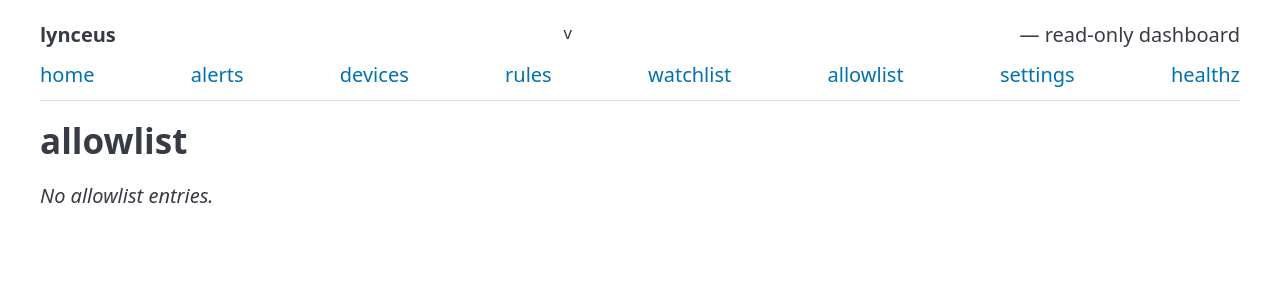
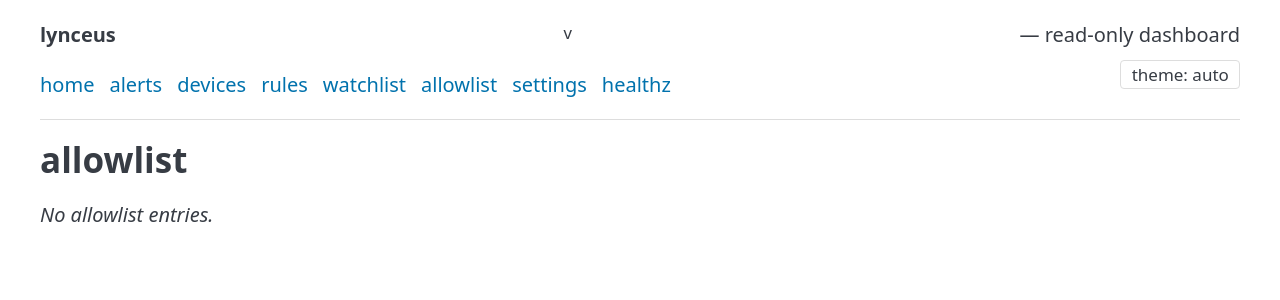
Before and after one commit to kevwillow/lynceus-warden, a Python web app: template src/lynceus/webui/templates/allowlist_list.html in a window 1280 px wide. Shown: the top 300 px of the page. Run offline with Jinja, Linux system fonts and the light colour scheme; the template is opened without the code that fills it, so the values that code supplies are empty.

Commit message:
feat(web): dark mode via prefers-color-scheme (operator-requested polish)
Pico CSS v2.1.1 (already vendored at static/pico.min.css) handles the
dark palette for every standard semantic element via its own
@media (prefers-color-scheme: dark) block. This change adds matching
dark variants for the lynceus-custom surface — severity / confidence /
status badges, the topnav border, the sparkline bar fill, the
severity-tinted alert rows, and the table-scroll fade gradient — and
wires up a topnav toggle that lets operators override the OS preference.

Three CSS layers control the active palette:
- :root holds the light defaults (byte-identical to the prior
  hardcoded color literals, so operators on light OS who never touch
  the toggle see no visual change).
- @media (prefers-color-scheme: dark) :root:not([data-theme="light"])
  applies dark vars when the OS prefers dark AND the operator has
  not forced light.
- [data-theme="dark"] applies dark vars on explicit toggle override,
  beating prefers-color-scheme.

Pico keys off the same data-theme attribute, so the manual toggle
controls both Pico's palette and ours coherently from one flag on
<html>. The toggle button cycles auto → light → dark → auto and
persists the choice to localStorage (lynceus-theme key), so it
survives navigation and reloads. Auto = no data-theme attribute,
deferring to prefers-color-scheme.

The table-scroll horizontal-overflow gradient was a special case: it
hardcoded `white` for the body-bg fade and `rgba(0,0,0,0.15)` for the
edge shadow. The fade now uses var(--pico-background-color) so it
matches whichever bg Pico is rendering; the edge shadow uses a new
--lyn-scroll-edge-shadow var that flips light↔dark so the
"scrollable" visual cue survives the theme flip.

Verified end-to-end against the running dev server: in every theme,
every --lyn-* var resolves to the expected color (light values
byte-identical to pre-change; dark values applied via both the
@media block and the [data-theme="dark"] explicit override path);
toggle cycle works; Pico's own palette flips in lockstep.

Known limitation: lynceus.js is loaded with `defer`, so on every page
load there's a brief flash-of-prefers-color-scheme before the stored
theme is applied. Fixing requires an inline <head> script; deferred
to a future iteration if any operator reports it as bothersome.

Co-Authored-By: Claude Opus 4.7 <noreply@anthropic.com>

```diff
--- a/src/lynceus/webui/static/lynceus.css
+++ b/src/lynceus/webui/static/lynceus.css
@@ -1,11 +1,82 @@
-/* lynceus custom styles — overrides on top of Pico. */
+/* lynceus custom styles — overrides on top of Pico.
+ *
+ * Theme: Pico classless v2.1.1 handles dark mode automatically for every
+ * semantic element (body, text, links, tables, forms, buttons, nav,
+ * article, borders, code, dialogs) via its own
+ * @media (prefers-color-scheme: dark) block. This file only adds dark
+ * variants for the lynceus-custom surface — the severity / confidence /
+ * status badges, the topnav border, the sparkline bar fill, the
+ * severity-tinted alert rows, and the table-scroll fade gradient.
+ *
+ * Three layers control which palette applies:
+ *   1. :root              — light defaults.
+ *   2. @media + :not([data-theme="light"]) — OS-prefers-dark, unless
+ *      the operator has explicitly forced light via the topnav toggle.
+ *   3. [data-theme="dark"] — operator toggle forced dark, overrides
+ *      everything.
+ * Pico uses the same data-theme convention, so the manual toggle
+ * controls both Pico's palette and ours coherently from a single flag
+ * on <html>. */
 
-.badge-low   { background: #dde; color: #224; padding: 2px 6px; border-radius: 4px; font-size: 0.85em; }
-.badge-med   { background: #fec; color: #730; padding: 2px 6px; border-radius: 4px; font-size: 0.85em; }
-.badge-high  { background: #fcc; color: #700; padding: 2px 6px; border-radius: 4px; font-size: 0.85em; }
-.badge-conf-low  { background: #fcc; color: #700; padding: 2px 6px; border-radius: 4px; font-size: 0.85em; }
-.badge-conf-med  { background: #fec; color: #730; padding: 2px 6px; border-radius: 4px; font-size: 0.85em; }
-.badge-conf-high { background: #cfc; color: #060; padding: 2px 6px; border-radius: 4px; font-size: 0.85em; }
+:root {
+  --lyn-badge-positive-bg: #cfc;
+  --lyn-badge-positive-fg: #060;
+  --lyn-badge-warning-bg:  #fec;
+  --lyn-badge-warning-fg:  #730;
+  --lyn-badge-negative-bg: #fcc;
+  --lyn-badge-negative-fg: #700;
+  --lyn-badge-neutral-bg:  #dde;
+  --lyn-badge-neutral-fg:  #224;
+  --lyn-topnav-border:     #ddd;
+  --lyn-sparkline-bar:     #888;
+  --lyn-row-sev-low:       rgba(120, 130, 200, 0.05);
+  --lyn-row-sev-med:       rgba(255, 180, 90, 0.07);
+  --lyn-row-sev-high:      rgba(220, 70, 70, 0.08);
+  --lyn-scroll-edge-shadow: rgba(0, 0, 0, 0.15);
+}
+
+@media (prefers-color-scheme: dark) {
+  :root:not([data-theme="light"]) {
+    --lyn-badge-positive-bg: #1f3a1f;
+    --lyn-badge-positive-fg: #9bd49b;
+    --lyn-badge-warning-bg:  #3a2e15;
+    --lyn-badge-warning-fg:  #e8c074;
+    --lyn-badge-negative-bg: #3a1f1f;
+    --lyn-badge-negative-fg: #e89c9c;
+    --lyn-badge-neutral-bg:  #232838;
+    --lyn-badge-neutral-fg:  #b8c0d8;
+    --lyn-topnav-border:     #2a2f38;
+    --lyn-sparkline-bar:     #8a93a4;
+    --lyn-row-sev-low:       rgba(120, 130, 200, 0.10);
+    --lyn-row-sev-med:       rgba(255, 180, 90, 0.10);
+    --lyn-row-sev-high:      rgba(220, 70, 70, 0.13);
+    --lyn-scroll-edge-shadow: rgba(255, 255, 255, 0.10);
+  }
+}
+
+[data-theme="dark"] {
+  --lyn-badge-positive-bg: #1f3a1f;
+  --lyn-badge-positive-fg: #9bd49b;
+  --lyn-badge-warning-bg:  #3a2e15;
+  --lyn-badge-warning-fg:  #e8c074;
+  --lyn-badge-negative-bg: #3a1f1f;
+  --lyn-badge-negative-fg: #e89c9c;
+  --lyn-badge-neutral-bg:  #232838;
+  --lyn-badge-neutral-fg:  #b8c0d8;
+  --lyn-topnav-border:     #2a2f38;
+  --lyn-sparkline-bar:     #8a93a4;
+  --lyn-row-sev-low:       rgba(120, 130, 200, 0.10);
+  --lyn-row-sev-med:       rgba(255, 180, 90, 0.10);
+  --lyn-row-sev-high:      rgba(220, 70, 70, 0.13);
+  --lyn-scroll-edge-shadow: rgba(255, 255, 255, 0.10);
+}
+
+.badge-low   { background: var(--lyn-badge-neutral-bg);  color: var(--lyn-badge-neutral-fg);  padding: 2px 6px; border-radius: 4px; font-size: 0.85em; }
+.badge-med   { background: var(--lyn-badge-warning-bg);  color: var(--lyn-badge-warning-fg);  padding: 2px 6px; border-radius: 4px; font-size: 0.85em; }
+.badge-high  { background: var(--lyn-badge-negative-bg); color: var(--lyn-badge-negative-fg); padding: 2px 6px; border-radius: 4px; font-size: 0.85em; }
+.badge-conf-low  { background: var(--lyn-badge-negative-bg); color: var(--lyn-badge-negative-fg); padding: 2px 6px; border-radius: 4px; font-size: 0.85em; }
+.badge-conf-med  { background: var(--lyn-badge-warning-bg);  color: var(--lyn-badge-warning-fg);  padding: 2px 6px; border-radius: 4px; font-size: 0.85em; }
+.badge-conf-high { background: var(--lyn-badge-positive-bg); color: var(--lyn-badge-positive-fg); padding: 2px 6px; border-radius: 4px; font-size: 0.85em; }
 .argus-footer    { font-family: monospace; font-size: 0.8em; opacity: 0.6; margin-top: 1em; }
 .alert-vendor-subtitle { font-size: 0.8em; opacity: 0.65; }
 .metadata-grid   { display: grid; grid-template-columns: max-content 1fr; gap: 0.25em 1em; }
@@ -13,22 +84,38 @@
 .metadata-grid dd { margin: 0; }
 .mac-cell    { font-family: monospace; }
 .truncate    { max-width: 40ch; overflow: hidden; text-overflow: ellipsis; white-space: nowrap; display: inline-block; vertical-align: middle; }
-.topnav      { display: flex; gap: 0.75em; padding: 0.5em 0; border-bottom: 1px solid #ddd; margin-bottom: 1em; }
+.topnav      { display: flex; align-items: center; gap: 0.75em; padding: 0.5em 0; border-bottom: 1px solid var(--lyn-topnav-border); margin-bottom: 1em; }
 .topnav a    { text-decoration: none; }
 .topnav a.active { font-weight: 600; }
 .dim         { opacity: 0.55; }
 
+/* Theme toggle in the topnav. margin-left:auto pushes it to the right
+   end of the flex row so it doesn't collide with the link cluster. */
+.theme-toggle {
+    margin-left: auto;
+    padding: 0.1em 0.6em;
+    font-size: 0.85em;
+    background: transparent;
+    border: 1px solid var(--lyn-topnav-border);
+    color: inherit;
+    cursor: pointer;
+    border-radius: 4px;
+    font-family: inherit;
+    line-height: 1.4;
+}
+.theme-toggle:hover { border-color: currentColor; }
+
 .sparkline       { display: flex; align-items: flex-end; gap: 1px; height: 40px; width: 100%; }
-.sparkline-bar   { background: #888; flex: 1 1 0; min-width: 2px; min-height: 1px; }
+.sparkline-bar   { background: var(--lyn-sparkline-bar); flex: 1 1 0; min-width: 2px; min-height: 1px; }
 .stat-grid       { display: grid; grid-template-columns: 60px repeat(3, 1fr); gap: 0.5em 1em; align-items: center; }
 .stat-grid .stat-row-label { font-weight: 600; }
 .ack-button-inline { padding: 2px 8px; font-size: 0.85em; }
 form.inline-form   { display: inline; }
 
 /* Severity-tinted rows in alert tables */
-tr.row-sev-low  { background: rgba(120, 130, 200, 0.05); }
-tr.row-sev-med  { background: rgba(255, 180, 90, 0.07); }
-tr.row-sev-high { background: rgba(220, 70, 70, 0.08); }
+tr.row-sev-low  { background: var(--lyn-row-sev-low); }
+tr.row-sev-med  { background: var(--lyn-row-sev-med); }
+tr.row-sev-high { background: var(--lyn-row-sev-high); }
 tr.row-acked    { opacity: 0.55; }
 
 /* Stat tile row (mirrors stat-grid layout but only counts) */
@@ -46,7 +133,7 @@ tr.row-acked    { opacity: 0.55; }
 
 /* Evidence section: RSSI sparkline + collapsible Kismet record. The
    sparkline polyline uses currentColor so it inherits text color and
-   stays legible when the v0.4.x dark theme lands without per-theme
+   stays legible in both light and dark themes without per-theme
    palette tweaks. */
 .rssi-sparkline { color: currentColor; vertical-align: middle; }
 details > summary { cursor: pointer; }
@@ -57,25 +144,26 @@ details > summary { cursor: pointer; }
 /* Settings page: privacy and status badges. Privacy-on (probe SSIDs OFF)
    reuses the calm green tier; recording uses the amber/warning tier so
    it's immediately legible as "lynceus is collecting sensitive data." */
-.badge-privacy-on      { background: #cfc; color: #060; padding: 2px 6px; border-radius: 4px; font-size: 0.85em; }
-.badge-privacy-warning { background: #fec; color: #730; padding: 2px 6px; border-radius: 4px; font-size: 0.85em; font-weight: 600; }
-.badge-status-ok       { background: #cfc; color: #060; padding: 2px 6px; border-radius: 4px; font-size: 0.85em; }
-.badge-status-error    { background: #fcc; color: #700; padding: 2px 6px; border-radius: 4px; font-size: 0.85em; }
+.badge-privacy-on      { background: var(--lyn-badge-positive-bg); color: var(--lyn-badge-positive-fg); padding: 2px 6px; border-radius: 4px; font-size: 0.85em; }
+.badge-privacy-warning { background: var(--lyn-badge-warning-bg);  color: var(--lyn-badge-warning-fg);  padding: 2px 6px; border-radius: 4px; font-size: 0.85em; font-weight: 600; }
+.badge-status-ok       { background: var(--lyn-badge-positive-bg); color: var(--lyn-badge-positive-fg); padding: 2px 6px; border-radius: 4px; font-size: 0.85em; }
+.badge-status-error    { background: var(--lyn-badge-negative-bg); color: var(--lyn-badge-negative-fg); padding: 2px 6px; border-radius: 4px; font-size: 0.85em; }
 .settings-card         { margin-bottom: 1em; }
 
 /* Horizontal scroll wrapper for tables that may exceed container width.
-   Apply by wrapping the <table> in <div class="table-scroll">. */
+   Apply by wrapping the <table> in <div class="table-scroll">. The
+   gradient fades to var(--pico-background-color) (which Pico swaps per
+   theme) so the fade looks correct in both light and dark mode. The
+   edge shadow flips light↔dark via --lyn-scroll-edge-shadow so the
+   "scrollable" cue survives the theme flip. */
 .table-scroll {
     width: 100%;
     overflow-x: auto;
-    /* Subtle visual cue that scrolling is possible: a 1px shadow on the
-       right edge that disappears when scrolled to the end. Only renders
-       when content overflows. */
     background:
-        linear-gradient(to right, white 30%, rgba(255,255,255,0)) 0 0,
-        linear-gradient(to right, rgba(255,255,255,0), white 70%) 100% 0,
-        radial-gradient(farthest-side at 0 50%, rgba(0,0,0,0.15), rgba(0,0,0,0)) 0 0,
-        radial-gradient(farthest-side at 100% 50%, rgba(0,0,0,0.15), rgba(0,0,0,0)) 100% 0;
+        linear-gradient(to right, var(--pico-background-color, white) 30%, transparent) 0 0,
+        linear-gradient(to right, transparent, var(--pico-background-color, white) 70%) 100% 0,
+        radial-gradient(farthest-side at 0 50%, var(--lyn-scroll-edge-shadow), transparent) 0 0,
+        radial-gradient(farthest-side at 100% 50%, var(--lyn-scroll-edge-shadow), transparent) 100% 0;
     background-repeat: no-repeat;
     background-size: 40px 100%, 40px 100%, 14px 100%, 14px 100%;
     background-attachment: local, local, scroll, scroll;
--- a/src/lynceus/webui/static/lynceus.js
+++ b/src/lynceus/webui/static/lynceus.js
@@ -120,3 +120,79 @@
     formatAll(evt.target || document);
   });
 })();
+
+// Theme toggle: cycles auto → light → dark → auto and persists the
+// choice to localStorage. "auto" leaves <html> with no data-theme
+// attribute so Pico's own @media (prefers-color-scheme: dark) block
+// (and our matching one in lynceus.css) decide. The two forced modes
+// set data-theme on <html>, which Pico and our overrides both honor.
+//
+// Caveat: this script is loaded with `defer`, so there's a brief
+// flash-of-prefers-color-scheme before the stored choice applies on
+// every page load. Mitigating that would require an inline <head>
+// script; deferred to a future iteration if anyone complains.
+(function () {
+  "use strict";
+
+  var THEME_KEY = "lynceus-theme";
+  var THEME_CYCLE = ["auto", "light", "dark"];
+
+  function readStoredTheme() {
+    try {
+      var v = localStorage.getItem(THEME_KEY);
+      return THEME_CYCLE.indexOf(v) >= 0 ? v : "auto";
+    } catch (_) {
+      // localStorage may throw under strict privacy settings or in
+      // sandboxed contexts; degrade to auto silently.
+      return "auto";
+    }
+  }
+
+  function writeStoredTheme(t) {
+    try { localStorage.setItem(THEME_KEY, t); } catch (_) { /* swallow */ }
+  }
+
+  function applyTheme(theme) {
+    var html = document.documentElement;
+    if (theme === "auto") {
+      html.removeAttribute("data-theme");
+    } else {
+      html.setAttribute("data-theme", theme);
+    }
+    var btn = document.querySelector("[data-theme-toggle]");
+    if (btn) {
+      btn.textContent = "theme: " + theme;
+      btn.setAttribute("aria-pressed", theme === "auto" ? "false" : "true");
+    }
+  }
+
+  function cycleTheme() {
+    var current = readStoredTheme();
+    var next = THEME_CYCLE[(THEME_CYCLE.indexOf(current) + 1) % THEME_CYCLE.length];
+    writeStoredTheme(next);
+    applyTheme(next);
+  }
+
+  // Apply stored theme immediately so the DOM is in the right state by
+  // the time the button is wired up below.
+  applyTheme(readStoredTheme());
+
+  function bindToggle() {
+    var btn = document.querySelector("[data-theme-toggle]");
+    if (!btn) return;
+    btn.addEventListener("click", function (e) {
+      e.preventDefault();
+      cycleTheme();
+    });
+    // Re-apply once the button is in the DOM so its label reflects the
+    // stored theme (applyTheme above ran before bindToggle when the
+    // script first loads on a page where the topnav hadn't parsed yet).
+    applyTheme(readStoredTheme());
+  }
+
+  if (document.readyState === "loading") {
+    document.addEventListener("DOMContentLoaded", bindToggle);
+  } else {
+    bindToggle();
+  }
+})();
--- a/src/lynceus/webui/templates/_topnav.html
+++ b/src/lynceus/webui/templates/_topnav.html
@@ -7,4 +7,5 @@
   <a href="/allowlist"{% if active == 'allowlist' %} class="active"{% endif %}>allowlist</a>
   <a href="/settings"{% if active == 'settings' %} class="active"{% endif %}>settings</a>
   <a href="/healthz"{% if active == 'healthz' %} class="active"{% endif %}>healthz</a>
+  <button type="button" class="theme-toggle" data-theme-toggle aria-label="cycle theme: auto, light, dark" aria-pressed="false">theme: auto</button>
 </nav>
```
Also changed, not shown: CHANGELOG.md.
